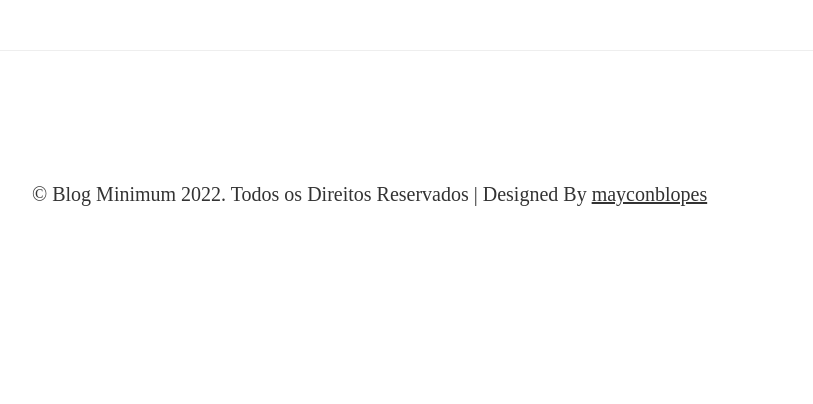
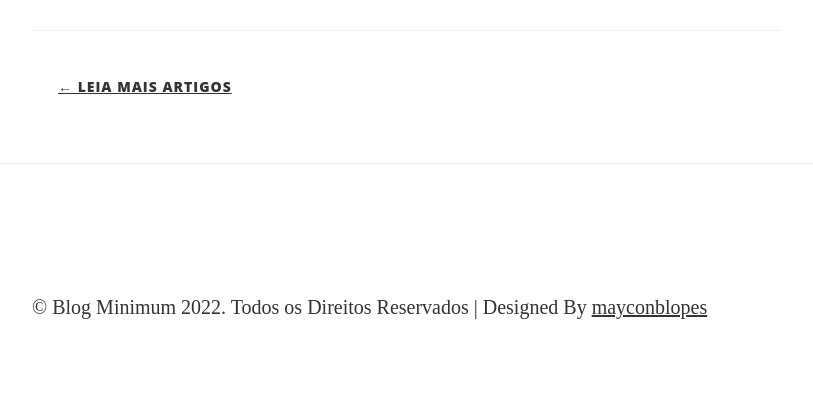
Before and after one commit to mayconblopes/portfolio, a Django app: template templates/blog/post.html in a window 1280 px wide. Shown: the part 459-863 px from the top of the page, without its empty margins (233-1046 px from the left). Before the commit the page ends 665 px from the top, so only its background shows below. Run offline with Django 4.2, Linux system fonts and the light colour scheme; the template is opened without the code that fills it, so the values that code supplies are empty; data comes from the database, SQL or seed files in the repository; some libraries are stand-ins or nearby versions.

Commit message:
Added a button to go back in the end of the page

```diff
--- a/templates/blog/post.html
+++ b/templates/blog/post.html
@@ -33,7 +33,9 @@
                     <div style="text-align:justify">
                         {{ post.content|convert_markdown|safe }}
                     </div>
+                    <hr>
 
+                    <p><a class="btn" href="/blog">&larr; Leia mais artigos</a></p>
                 </div>
             </div>
         </div>
```
